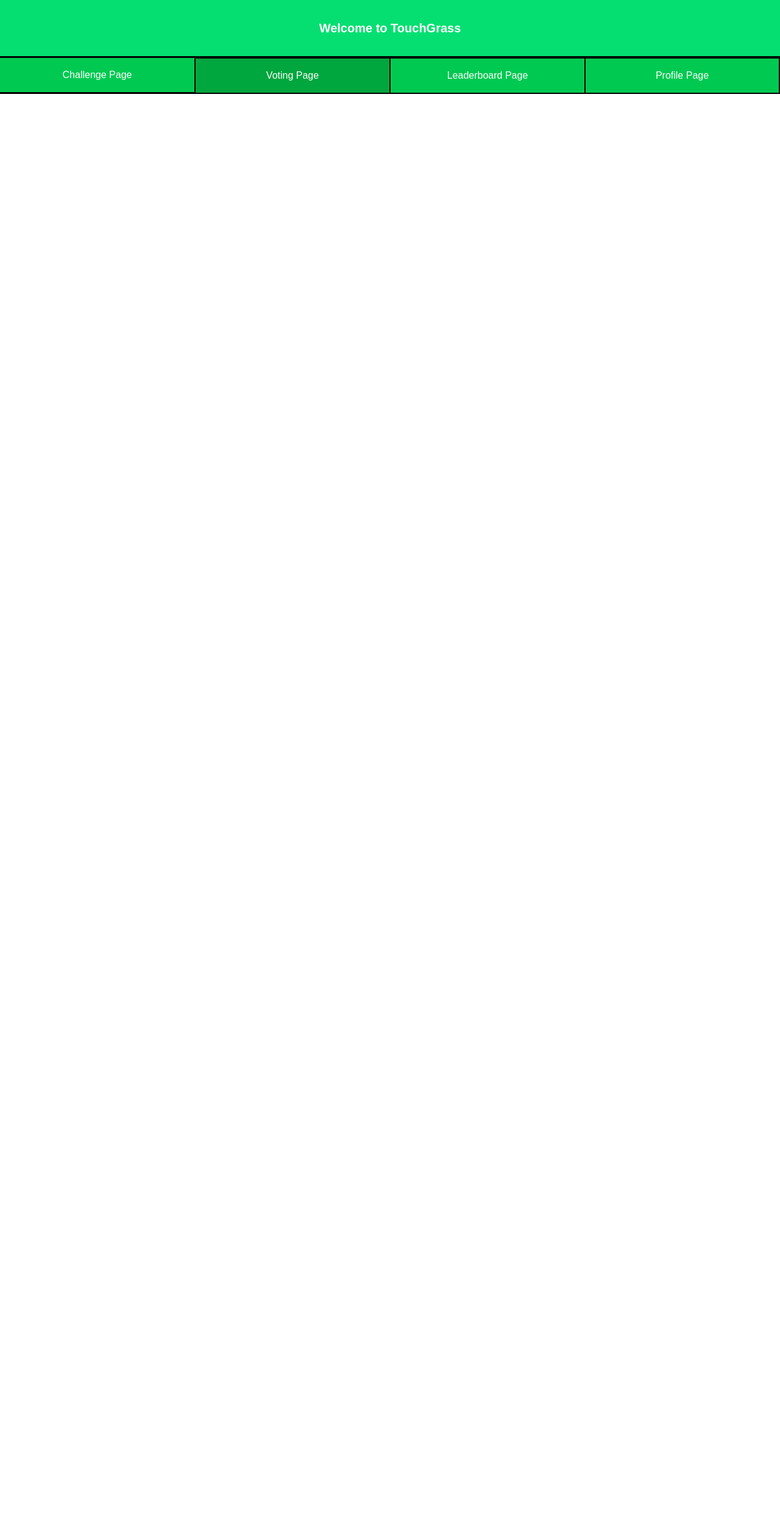
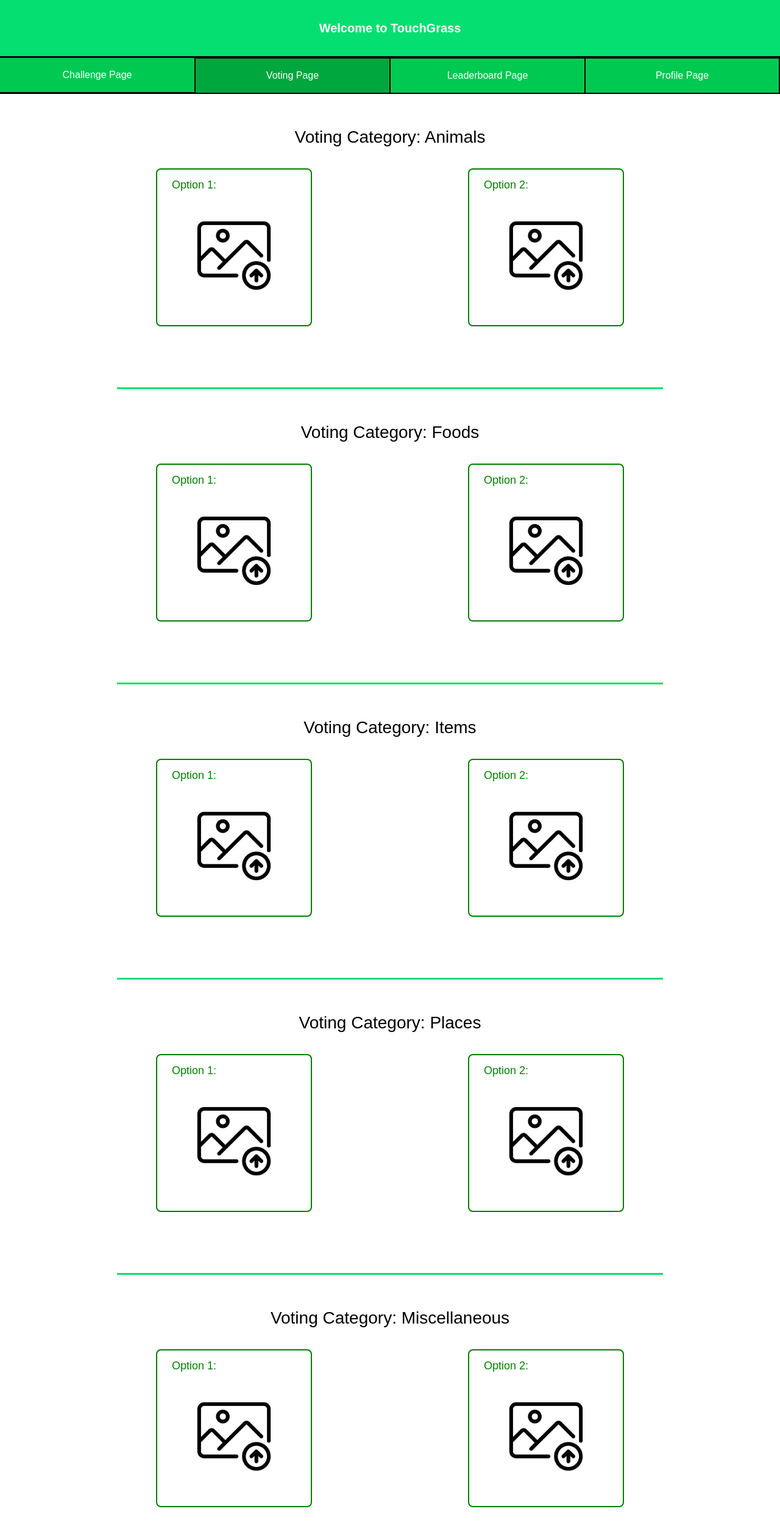
Before and after one commit to CEN-TouchGrass-Group/TouchGrass, a Next.js app in the folder FRONTEND/: page /Pg2 in a window 1280 px wide. Shown: the top 2510 px of the page at 61% size. Before the commit the page ends 800 px from the top, so only its background shows below. Built offline with nearby package versions, Linux system fonts and the light colour scheme.

Commit message:
Saved branch for Kieran's changes to voting page

```diff
--- a/FRONTEND/src/app/Pg1/page.tsx
+++ b/FRONTEND/src/app/Pg1/page.tsx
@@ -64,7 +64,7 @@ export default function Home() {
 
             <div className="page">
 
-      <h2 style ={{marginBottom:'5px',fontSize:'28px',color:'black', textAlign:'center', marginTop:'50px'}}>Category: Cat 1</h2>
+      <h2 style ={{marginBottom:'5px',fontSize:'28px',color:'black', textAlign:'center', marginTop:'50px'}}>Category: Animals</h2>
       <h2 style ={{marginBottom:'5px',fontSize:'28px',color:'black', textAlign:'center'}}>Objective: Obj 1</h2>
       <div style = {{backgroundColor: '#95f195', border:'2px solid green', borderRadius:'12px',width:'60%',maxWidth:'600px',margin:'20px auto', padding:'25px'}}>
         <h2 style ={{marginBottom:'20px',fontSize:'28px',color:'green'}}>Upload Image 1</h2>
@@ -75,7 +75,7 @@ export default function Home() {
         </label>
       </div>
 
-      <h2 style ={{marginBottom:'5px',fontSize:'28px',color:'black', textAlign:'center', marginTop:'50px'}}>Category: Cat 1</h2>
+      <h2 style ={{marginBottom:'5px',fontSize:'28px',color:'black', textAlign:'center', marginTop:'50px'}}>Category: Foods</h2>
       <h2 style ={{marginBottom:'5px',fontSize:'28px',color:'black', textAlign:'center'}}>Objective: Obj 1</h2>
       <div style = {{backgroundColor: '#95f195', border:'2px solid green', borderRadius:'12px',width:'60%',maxWidth:'600px',margin:'20px auto', padding:'25px'}}>
         <h2 style ={{marginBottom:'20px',fontSize:'28px',color:'green'}}>Upload Image 2</h2>
@@ -86,7 +86,7 @@ export default function Home() {
         </label>
       </div>
 
-      <h2 style ={{marginBottom:'5px',fontSize:'28px',color:'black', textAlign:'center', marginTop:'50px'}}>Category: Cat 1</h2>
+      <h2 style ={{marginBottom:'5px',fontSize:'28px',color:'black', textAlign:'center', marginTop:'50px'}}>Category: Items</h2>
       <h2 style ={{marginBottom:'5px',fontSize:'28px',color:'black', textAlign:'center'}}>Objective: Obj 1</h2>
       <div style = {{backgroundColor: '#95f195', border:'2px solid green', borderRadius:'12px',width:'60%',maxWidth:'600px',margin:'20px auto', padding:'25px'}}>
         <h2 style ={{marginBottom:'20px',fontSize:'28px',color:'green'}}>Upload Image 3</h2>
@@ -97,7 +97,7 @@ export default function Home() {
         </label>
       </div>
 
-      <h2 style ={{marginBottom:'5px',fontSize:'28px',color:'black', textAlign:'center', marginTop:'50px'}}>Category: Cat 1</h2>
+      <h2 style ={{marginBottom:'5px',fontSize:'28px',color:'black', textAlign:'center', marginTop:'50px'}}>Category: Places</h2>
       <h2 style ={{marginBottom:'5px',fontSize:'28px',color:'black', textAlign:'center'}}>Objective: Obj 1</h2>
       <div style = {{backgroundColor: '#95f195', border:'2px solid green', borderRadius:'12px',width:'60%',maxWidth:'600px',margin:'20px auto', padding:'25px'}}>
         <h2 style ={{marginBottom:'20px',fontSize:'28px',color:'green'}}>Upload Image 4</h2>
@@ -108,7 +108,7 @@ export default function Home() {
         </label>
       </div>
 
-      <h2 style ={{marginBottom:'5px',fontSize:'28px',color:'black', textAlign:'center', marginTop:'50px'}}>Category: Cat 1</h2>
+      <h2 style ={{marginBottom:'5px',fontSize:'28px',color:'black', textAlign:'center', marginTop:'50px'}}>Category: Miscellaneous</h2>
       <h2 style ={{marginBottom:'5px',fontSize:'28px',color:'black', textAlign:'center'}}>Objective: Obj 1</h2>
       <div style = {{backgroundColor: '#95f195', border:'2px solid green', borderRadius:'12px',width:'60%',maxWidth:'600px',margin:'20px auto', padding:'25px'}}>
         <h2 style ={{marginBottom:'20px',fontSize:'28px',color:'green'}}>Upload Image 5</h2>
--- a/FRONTEND/src/app/Pg2/page.tsx
+++ b/FRONTEND/src/app/Pg2/page.tsx
@@ -4,6 +4,7 @@ import { useState } from "react";
 import Link from "next/link";
 
 export default function Home() {
+
     return (
         <div className="min-h-screen bg-white flex flex-col">
             <nav className="text-white">
@@ -24,6 +25,79 @@ export default function Home() {
                 </div>
             </nav>
 
+            <h2 style ={{marginBottom:'5px',fontSize:'28px',color:'black', textAlign:'center', marginTop:'50px'}}>Voting Category: Animals</h2>
+            <div className="flex gap-[25%] pl-[20%] pt-[25px] pb-[100px]">
+                <label className = "w-1/4 hover:bg-green-300" style = {{display:'block',backgroundColor:'white',color:'green',border:'2px solid green',borderRadius:'8px',padding:'12px 24px',fontSize:'18px',cursor:'pointer',transition:'0.2s'}}>
+                Option 1:
+                <img style = {{width: '100%', height: 'auto'}} src={"upload.jpg"}/>
+                </label>
+
+                <label className = "w-1/4 hover:bg-green-300" style = {{display:'block',backgroundColor:'white',color:'green',border:'2px solid green',borderRadius:'8px',padding:'12px 24px',fontSize:'18px',cursor:'pointer',transition:'0.2s',}}>
+                Option 2:
+                <img style = {{width: '100%', height: 'auto'}} src={"upload.jpg"}/>
+                </label>
+            </div>
+
+            <div className="h-[3px] bg-green-400 mx-[15%]"></div>
+
+            <h2 style ={{marginBottom:'5px',fontSize:'28px',color:'black', textAlign:'center', marginTop:'50px'}}>Voting Category: Foods</h2>
+            <div className="flex gap-[25%] pl-[20%] pt-[25px] pb-[100px]">
+                <label className = "w-1/4 hover:bg-green-300" style = {{display:'block',backgroundColor:'white',color:'green',border:'2px solid green',borderRadius:'8px',padding:'12px 24px',fontSize:'18px',cursor:'pointer',transition:'0.2s'}}>
+                Option 1:
+                <img style = {{width: '100%', height: 'auto'}} src={"upload.jpg"}/>
+                </label>
+
+                <label className = "w-1/4 hover:bg-green-300" style = {{display:'block',backgroundColor:'white',color:'green',border:'2px solid green',borderRadius:'8px',padding:'12px 24px',fontSize:'18px',cursor:'pointer',transition:'0.2s',}}>
+                Option 2:
+                <img style = {{width: '100%', height: 'auto'}} src={"upload.jpg"}/>
+                </label>
+            </div>
+
+            <div className="h-[3px] bg-green-400 mx-[15%]"></div>
+
+            <h2 style ={{marginBottom:'5px',fontSize:'28px',color:'black', textAlign:'center', marginTop:'50px'}}>Voting Category: Items</h2>
+            <div className="flex gap-[25%] pl-[20%] pt-[25px] pb-[100px]">
+                <label className = "w-1/4 hover:bg-green-300" style = {{display:'block',backgroundColor:'white',color:'green',border:'2px solid green',borderRadius:'8px',padding:'12px 24px',fontSize:'18px',cursor:'pointer',transition:'0.2s'}}>
+                Option 1:
+                <img style = {{width: '100%', height: 'auto'}} src={"upload.jpg"}/>
+                </label>
+
+                <label className = "w-1/4 hover:bg-green-300" style = {{display:'block',backgroundColor:'white',color:'green',border:'2px solid green',borderRadius:'8px',padding:'12px 24px',fontSize:'18px',cursor:'pointer',transition:'0.2s',}}>
+                Option 2:
+                <img style = {{width: '100%', height: 'auto'}} src={"upload.jpg"}/>
+                </label>
+            </div>
+
+            <div className="h-[3px] bg-green-400 mx-[15%]"></div>
+
+            <h2 style ={{marginBottom:'5px',fontSize:'28px',color:'black', textAlign:'center', marginTop:'50px'}}>Voting Category: Places</h2>
+            <div className="flex gap-[25%] pl-[20%] pt-[25px] pb-[100px]">
+                <label className = "w-1/4 hover:bg-green-300" style = {{display:'block',backgroundColor:'white',color:'green',border:'2px solid green',borderRadius:'8px',padding:'12px 24px',fontSize:'18px',cursor:'pointer',transition:'0.2s'}}>
+                Option 1:
+                <img style = {{width: '100%', height: 'auto'}} src={"upload.jpg"}/>
+                </label>
+
+                <label className = "w-1/4 hover:bg-green-300" style = {{display:'block',backgroundColor:'white',color:'green',border:'2px solid green',borderRadius:'8px',padding:'12px 24px',fontSize:'18px',cursor:'pointer',transition:'0.2s',}}>
+                Option 2:
+                <img style = {{width: '100%', height: 'auto'}} src={"upload.jpg"}/>
+                </label>
+            </div>
+
+            <div className="h-[3px] bg-green-400 mx-[15%]"></div>
+
+            <h2 style ={{marginBottom:'5px',fontSize:'28px',color:'black', textAlign:'center', marginTop:'50px'}}>Voting Category: Miscellaneous</h2>
+            <div className="flex gap-[25%] pl-[20%] pt-[25px] pb-[100px]">
+                <label className = "w-1/4 hover:bg-green-300" style = {{display:'block',backgroundColor:'white',color:'green',border:'2px solid green',borderRadius:'8px',padding:'12px 24px',fontSize:'18px',cursor:'pointer',transition:'0.2s'}}>
+                Option 1:
+                <img style = {{width: '100%', height: 'auto'}} src={"upload.jpg"}/>
+                </label>
+
+                <label className = "w-1/4 hover:bg-green-300" style = {{display:'block',backgroundColor:'white',color:'green',border:'2px solid green',borderRadius:'8px',padding:'12px 24px',fontSize:'18px',cursor:'pointer',transition:'0.2s',}}>
+                Option 2:
+                <img style = {{width: '100%', height: 'auto'}} src={"upload.jpg"}/>
+                </label>
+            </div>
+
 
         </div>
     );
```
